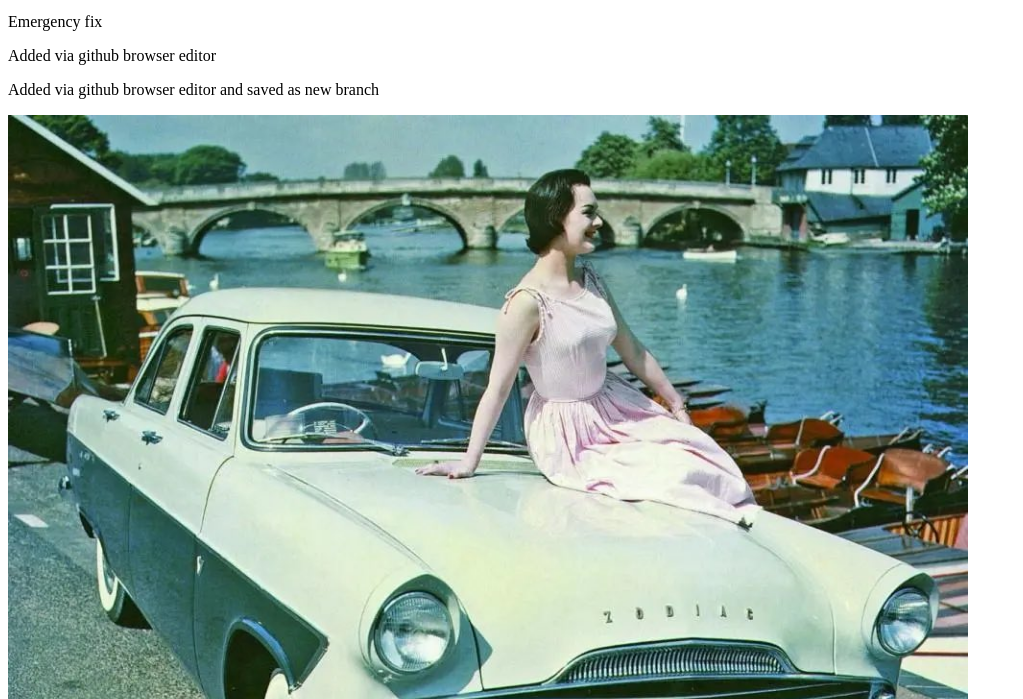
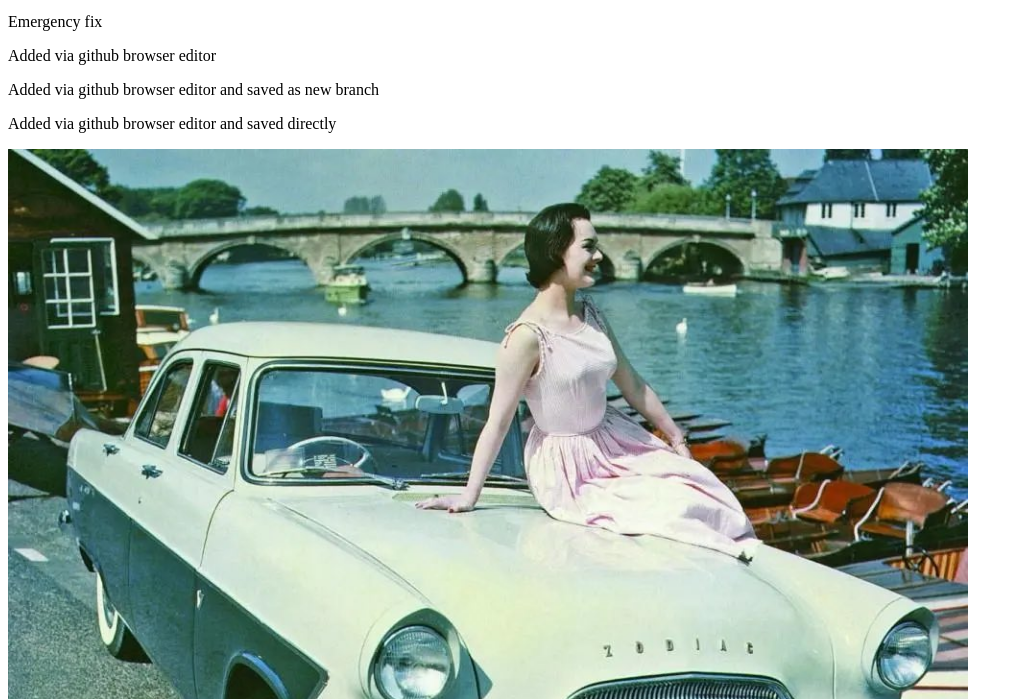
Before and after one commit to GoldFiveFold/hello-world, a plain HTML site: page index.html in a window 1280 px wide. Shown: the part 101-800 px from the top of the page, without its empty margins (0-1023 px from the left). Drawn offline with Linux system fonts and the light colour scheme.

Commit message:
Update 3rd line for subsequent pull index.html

```diff
--- a/index.html
+++ b/index.html
@@ -9,7 +9,8 @@
 <p>This is the first file in my new Git Repo.</p>
 <p>Emergency fix</p>
 <p>Added via github browser editor</p>
-  <p>Added via github browser editor and saved as new branch</p>
+<p>Added via github browser editor and saved as new branch</p>
+<p>Added via github browser editor and saved directly</p>
 <div><img src="Zodiac1950.jpeg" alt="Zodiac"
 style="width:100%;max-width:960px"></div>
 </body>
```
